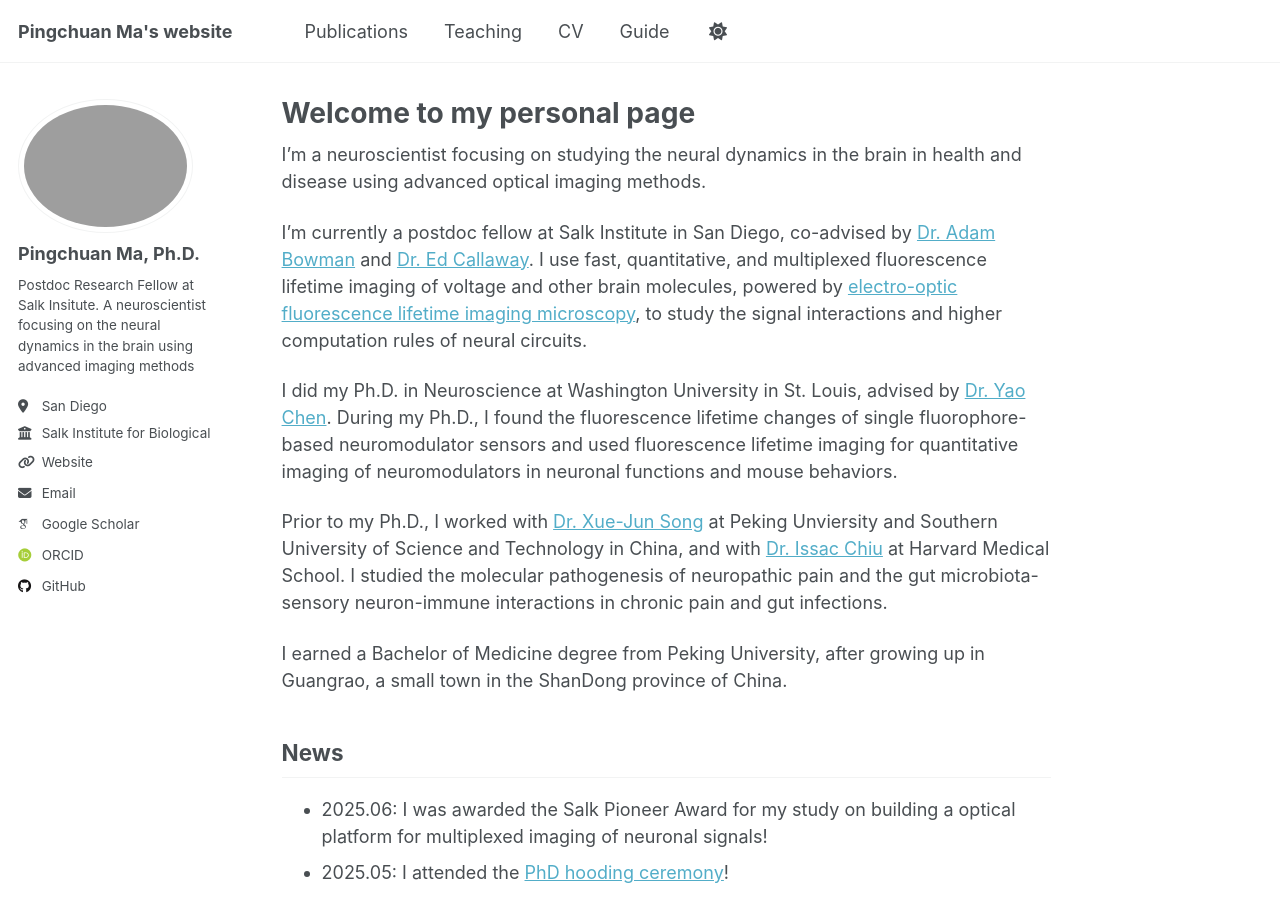
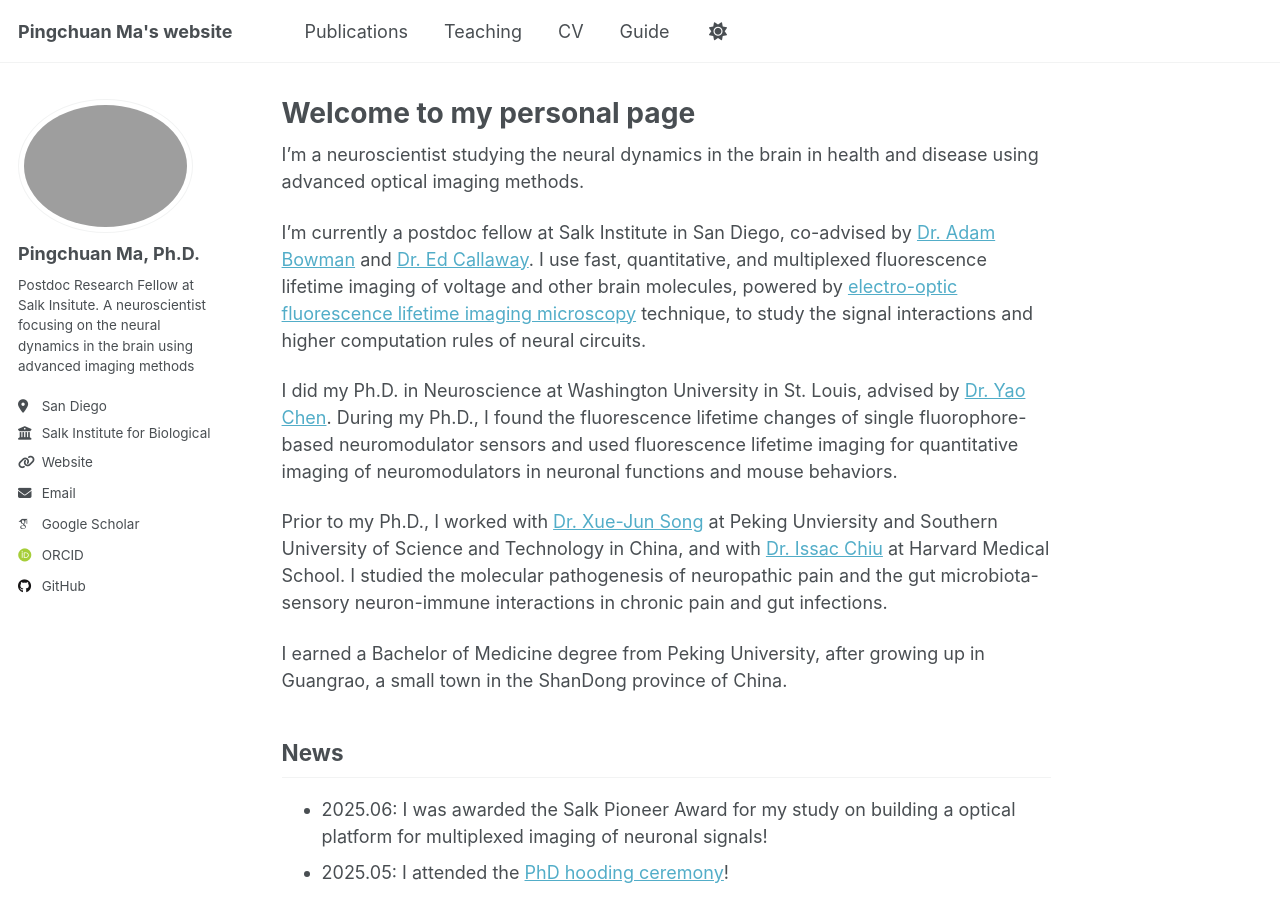
Before and after one commit to pcmaaaaa/pcmaaaaa.github.io, a Jekyll site: the page built from _pages/about.md, in a window 1280 px wide and 900 px high. Built offline with Jekyll 4.4.1, drawn with Linux system fonts in a browser that asks for light colours; some web fonts are replaced; a script that is not in the unit is left out.

Commit message:
Update about.md

```diff
--- a/_pages/about.md
+++ b/_pages/about.md
@@ -7,9 +7,9 @@ redirect_from:
   - /about.html
 ---
 
-I'm a neuroscientist focusing on studying the neural dynamics in the brain in health and disease using advanced optical imaging methods.
+I'm a neuroscientist studying the neural dynamics in the brain in health and disease using advanced optical imaging methods.
 
-I'm currently a postdoc fellow at Salk Institute in San Diego, co-advised by [Dr. Adam Bowman](https://www.salk.edu/scientist/adam-bowman/) and [Dr. Ed Callaway](https://www.salk.edu/scientist/edward-callaway/). I use fast, quantitative, and multiplexed fluorescence lifetime imaging of voltage and other brain molecules, powered by [electro-optic fluorescence lifetime imaging microscopy](https://www.science.org/doi/10.1126/science.adf9725), to study the signal interactions and higher computation rules of neural circuits.
+I'm currently a postdoc fellow at Salk Institute in San Diego, co-advised by [Dr. Adam Bowman](https://www.salk.edu/scientist/adam-bowman/) and [Dr. Ed Callaway](https://www.salk.edu/scientist/edward-callaway/). I use fast, quantitative, and multiplexed fluorescence lifetime imaging of voltage and other brain molecules, powered by [electro-optic fluorescence lifetime imaging microscopy](https://www.science.org/doi/10.1126/science.adf9725) technique, to study the signal interactions and higher computation rules of neural circuits.
 
 I did my Ph.D. in Neuroscience at Washington University in St. Louis, advised by [Dr. Yao Chen](https://neuroscience.wustl.edu/people/yao-chen-phd/). During my Ph.D., I found the fluorescence lifetime changes of single fluorophore-based neuromodulator sensors and used fluorescence lifetime imaging for quantitative imaging of neuromodulators in neuronal functions and mouse behaviors.
 
```
